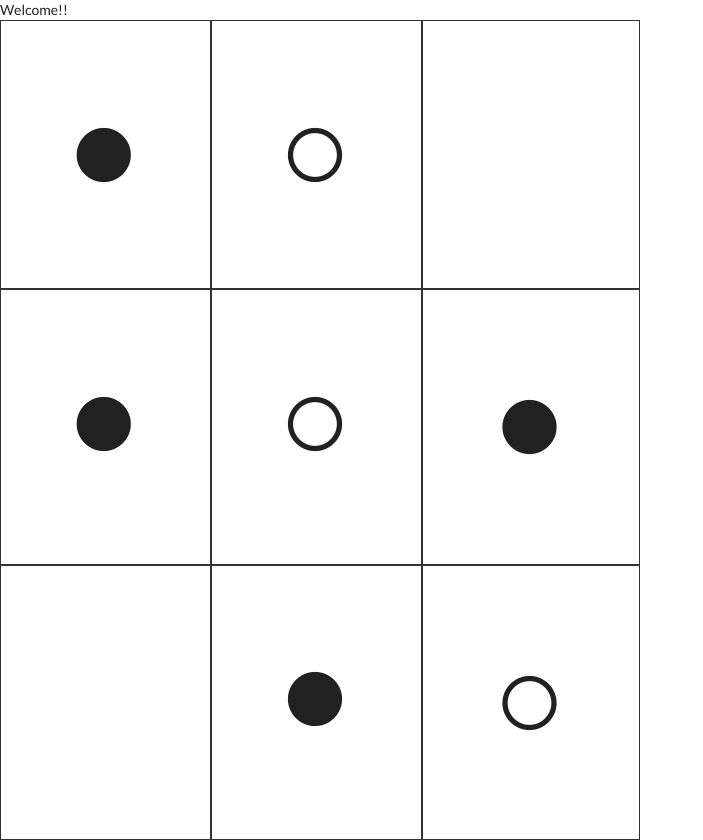
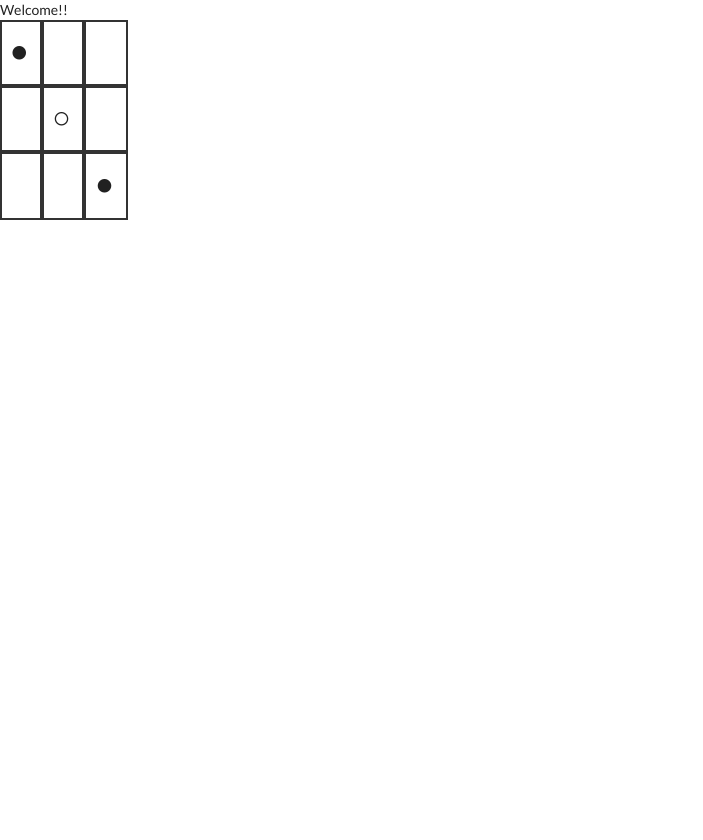
Before and after one commit to BrianHuf/black-and-white, a React app in the folder front-end/: page / in a window 1280 px wide. Shown: the whole page, without its empty margins (0-703 px from the left). After the commit the page ends 800 px from the top, so only its background shows below. Built offline with nearby package versions, Linux system fonts and the light colour scheme.

```diff
--- a/front-end/src/components/App.css
+++ b/front-end/src/components/App.css
@@ -1,4 +1,4 @@
 .game {
-  width: 50%;
-  height: 50%;
+  width: 10%;
+  height: 10%;
 }
--- a/front-end/src/components/App.js
+++ b/front-end/src/components/App.js
@@ -4,12 +4,11 @@
 import "./App.css";
 
 const App = () => {
-  let board = "XO_XOX_XO";
   return (
     <div className="App">
       <div>Welcome!!</div>
       <div className="game">
-        <TicTacToe board={board} />
+        <TicTacToe moves="048" />
       </div>
     </div>
   );
--- a/front-end/src/components/tictactoe/TicTacToe.css
+++ b/front-end/src/components/tictactoe/TicTacToe.css
@@ -5,7 +5,7 @@
 
 .tic-tac-toe-cell {
   background-color: rgba(255, 255, 255, 0.8);
-  border: 1px solid rgba(0, 0, 0, 0.8);
+  border: 2px solid rgba(0, 0, 0, 0.8);
   padding-top: 50%;
   padding-bottom: 50%;
   text-align: center;
--- a/front-end/src/components/tictactoe/index.js
+++ b/front-end/src/components/tictactoe/index.js
@@ -4,10 +4,10 @@
 
 class TicTacToe extends React.Component {
   CONFIG_CELL = {
-    X: <i className="huge circle icon" />,
-    O: <i className="huge circle outline icon" />,
+    X: <i className="circle icon" />,
+    O: <i className="circle outline icon" />,
     _: <div />,
-    s: <i className="huge bolt icon" />
+    s: <i className="bolt icon" />
   };
 
   constructor(props) {
@@ -42,7 +42,6 @@
   }
 
   onClickCell(event, index) {
-    console.log("CP1 " + event + " " + index);
     if (index === -1) {
       return;
     }
@@ -54,10 +53,13 @@
   }
 
   render() {
-    const cells = [...this.props.board].map((value, index) =>
-      this.getCell(value, index)
-    );
-    return <div className="tic-tac-toe">{cells}</div>;
+    const cells = Array(9).fill("_");
+    [...this.props.moves].map((value, index) => {
+      cells[value] = index % 2 ? "O" : "X";
+    });
+
+    const board = cells.map((value, index) => this.getCell(value, index));
+    return <div className="tic-tac-toe">{board}</div>;
   }
 }
 
```
Also changed, not shown: 2 other files.
